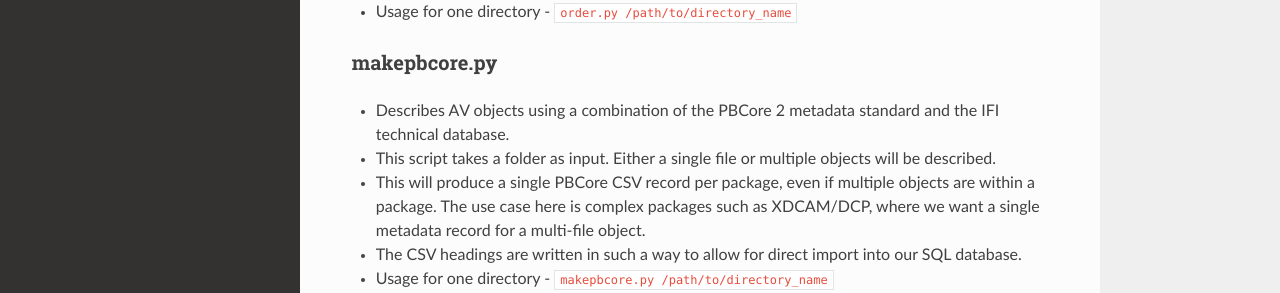
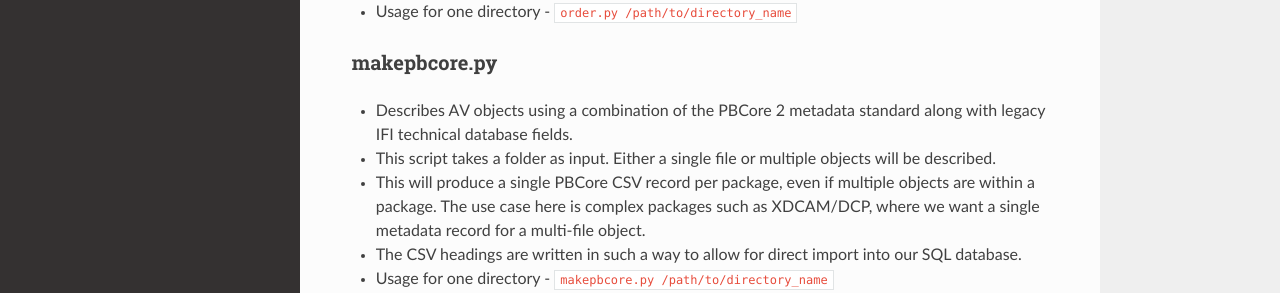
Before and after one commit to kieranjol/IFIscripts, a Sphinx documentation site: the page built from docs/usage.rst, in a window 1280 px wide and 900 px high, scrolled down 994 px. Shown: the part 157-450 px from the top of the window. Built offline with Sphinx 7.4.7 and the Read the Docs theme 2.0.0, drawn with Linux system fonts in a browser that asks for light colours.

Commit message:
usage - some updates

```diff
--- a/docs/usage.rst
+++ b/docs/usage.rst
@@ -62,7 +62,7 @@
 ~~~~~~~~~~~~~
 
 -  Describes AV objects using a combination of the PBCore 2 metadata
-   standard and the IFI technical database.
+   standard along with legacy IFI technical database fields.
 -  This script takes a folder as input. Either a single file or multiple
    objects will be described.
 -  This will produce a single PBCore CSV record per package, even if
```
